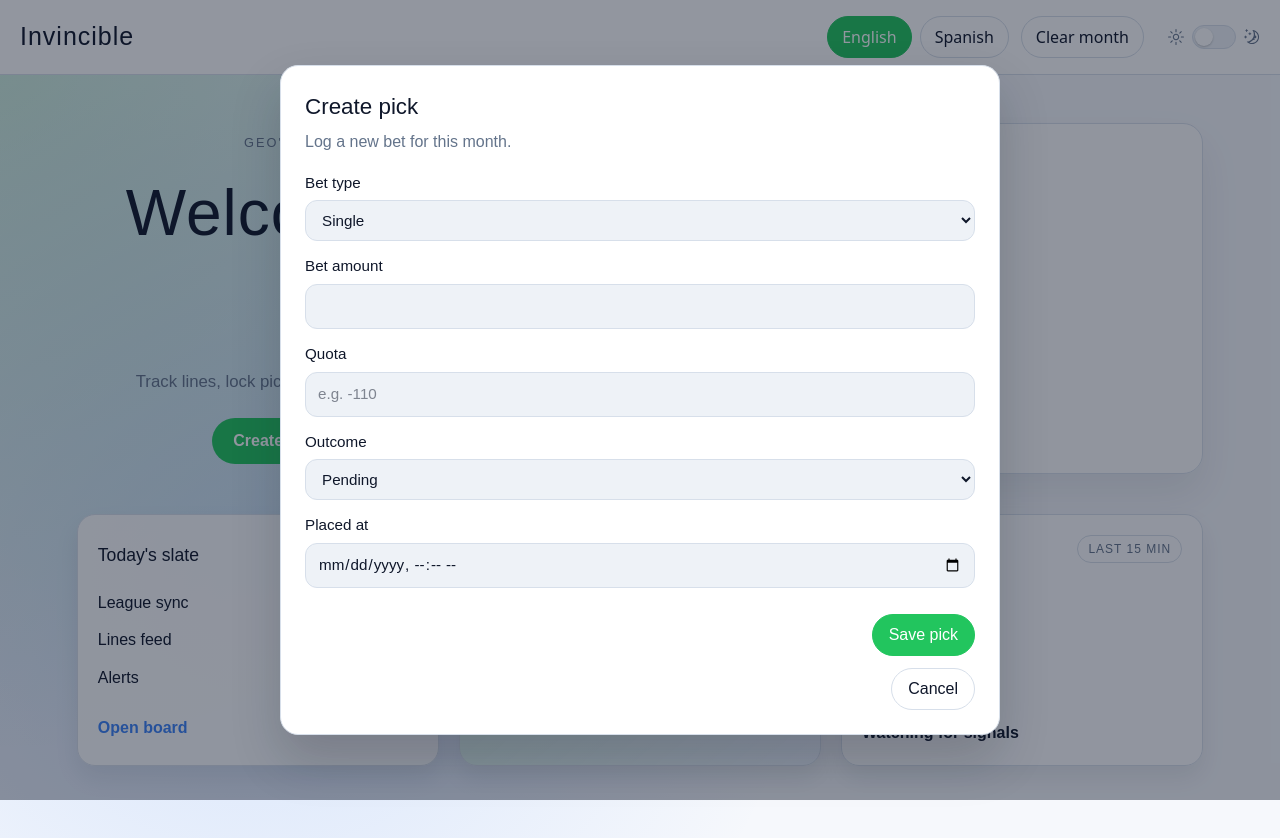
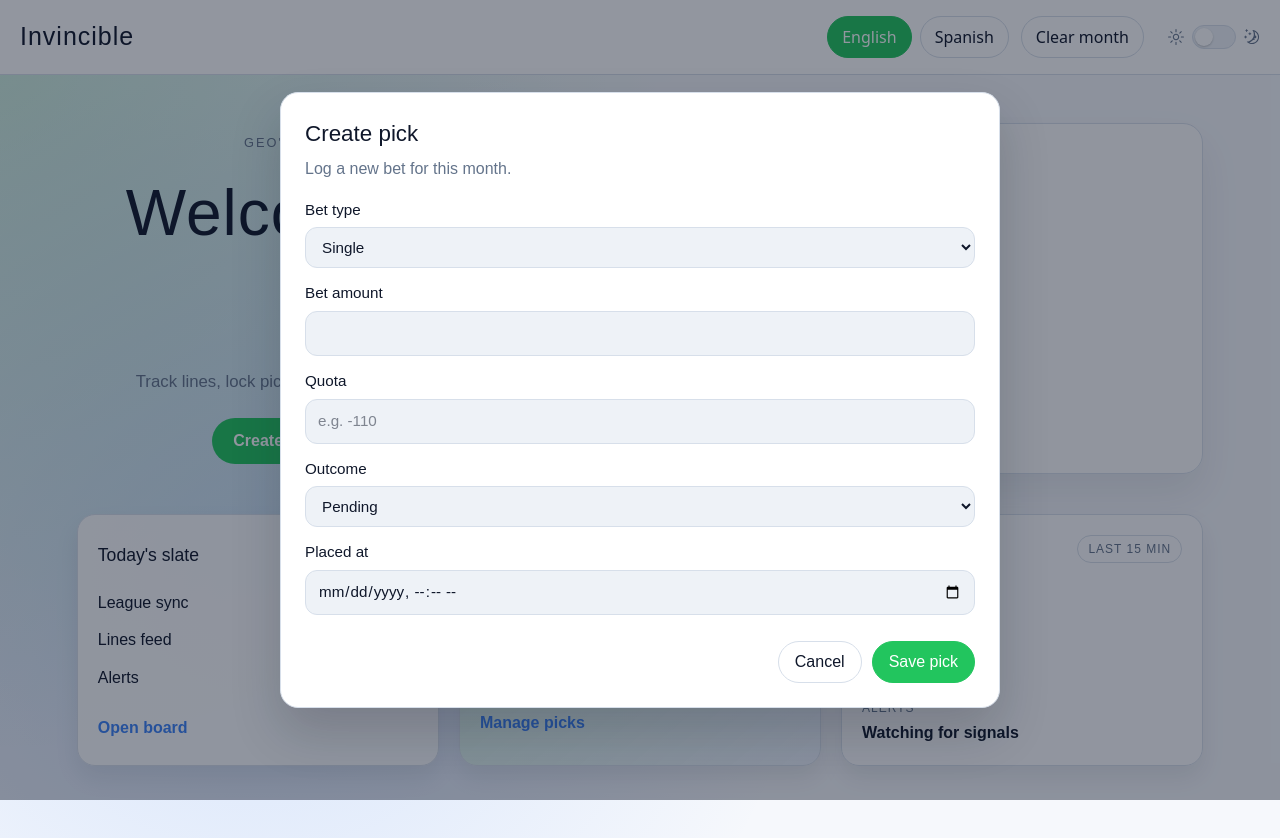
Before and after one commit to Uriel-17/invincible, a React (Vite) app: page / in a window 1280 px wide. Both pictures are taken after a click on the button "Create pick". Shown: the top 838 px of the page. Built offline with nearby package versions, Linux system fonts and the light colour scheme.

Commit message:
modal action style fixes and type file import

```diff
--- a/src/Pages/CreatePick/CreatePickForm.tsx
+++ b/src/Pages/CreatePick/CreatePickForm.tsx
@@ -1,24 +1,9 @@
 import { useEffect } from 'react'
 import { useTranslation } from 'react-i18next'
 import { useFieldArray, useForm } from 'react-hook-form'
+import type { CreatePickFormProps, CreatePickFormValues } from '../types'
 
-type CreatePickFormValues = {
-  betType: 'single' | 'parlay'
-  betAmount: string
-  quota: string
-  outcome: 'win' | 'loss' | 'pending'
-  placedAt: string
-  legs: Array<{
-    description: string
-    quota: string
-  }>
-}
-
-type CreatePickFormProps = {
-  onSubmit: (values: CreatePickFormValues) => void
-}
-
-const CreatePickForm = ({ onSubmit }: CreatePickFormProps) => {
+const CreatePickForm = ({ onSubmit, actions }: CreatePickFormProps) => {
   const { t } = useTranslation()
   const {
     register,
@@ -143,11 +128,15 @@ const CreatePickForm = ({ onSubmit }: CreatePickFormProps) => {
           ))}
         </div>
       ) : null}
-      <div className="create-pick-actions">
-        <button type="submit" className="create-pick-button create-pick-button-primary">
-          {t('savePick')}
-        </button>
-      </div>
+      {actions ? (
+        actions
+      ) : (
+        <div className="create-pick-actions">
+          <button type="submit" className="create-pick-button create-pick-button-primary">
+            {t('savePick')}
+          </button>
+        </div>
+      )}
     </form>
   )
 }
--- a/src/Pages/Welcome/Components/CreatePickModal.tsx
+++ b/src/Pages/Welcome/Components/CreatePickModal.tsx
@@ -1,11 +1,7 @@
 import { useTranslation } from 'react-i18next'
 import CreatePickForm from '../../CreatePick/CreatePickForm'
 import '../Styles/CreatePickModal.css'
-
-type CreatePickModalProps = {
-  isOpen: boolean
-  onClose: () => void
-}
+import type { CreatePickModalProps } from '../../types'
 
 const CreatePickModal = ({ isOpen, onClose }: CreatePickModalProps) => {
   const { t } = useTranslation()
@@ -26,12 +22,19 @@ const CreatePickModal = ({ isOpen, onClose }: CreatePickModalProps) => {
           <h2 id="create-pick-title">{t('createPickTitle')}</h2>
           <p>{t('createPickSubhead')}</p>
         </div>
-        <CreatePickForm onSubmit={onClose} />
-        <div className="create-pick-actions">
-          <button type="button" className="create-pick-button" onClick={onClose}>
-            {t('cancel')}
-          </button>
-        </div>
+        <CreatePickForm
+          onSubmit={onClose}
+          actions={
+            <div className="create-pick-actions">
+              <button type="button" className="create-pick-button" onClick={onClose}>
+                {t('cancel')}
+              </button>
+              <button type="submit" className="create-pick-button create-pick-button-primary">
+                {t('savePick')}
+              </button>
+            </div>
+          }
+        />
       </div>
     </div>
   )
```
